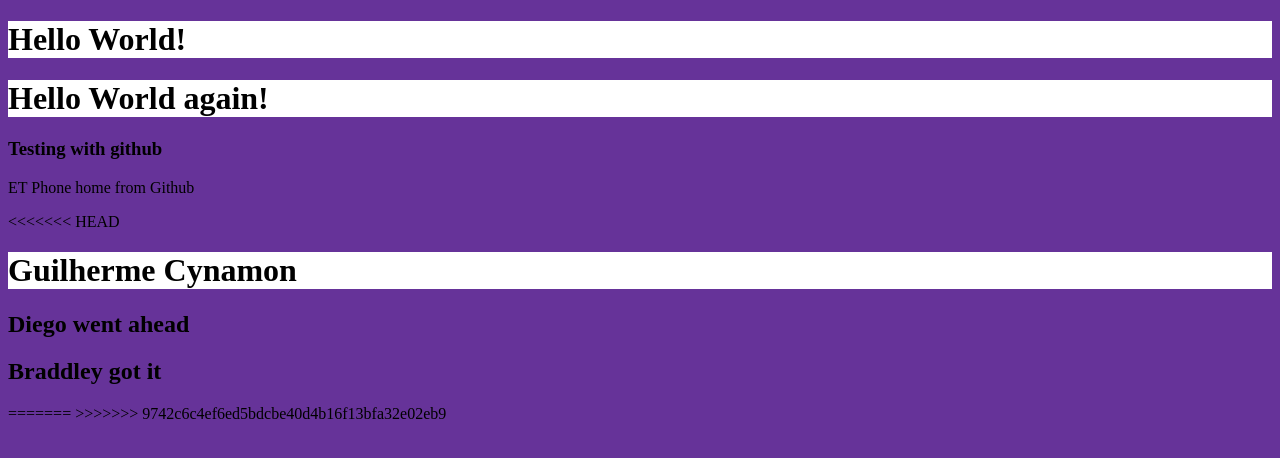
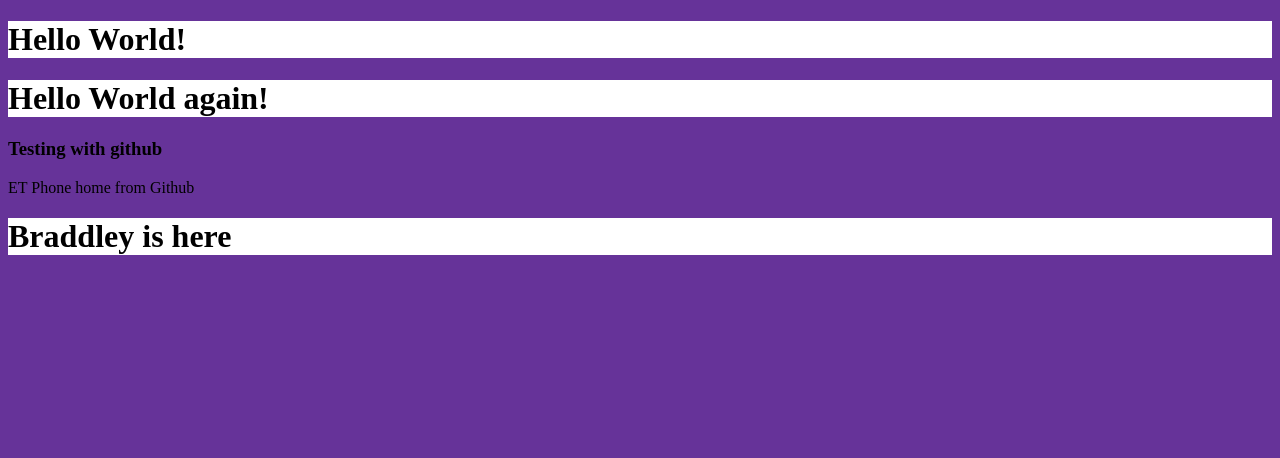
Before and after one commit to mobiobi/gittonight, a plain HTML site: page index.html in a window 1280 px wide. Drawn offline with Linux system fonts and the light colour scheme.

Commit message:
Braddley commit

```diff
--- a/index.html
+++ b/index.html
@@ -12,12 +12,7 @@
         <H1>Hello World again!</H1>
         <h3>Testing with github</h3>
         <p>ET Phone home from Github</p>
-<<<<<<< HEAD
-        <h1>Guilherme Cynamon</h1>
-        <h2>Diego went ahead</h2>
-        <h2>Braddley got it</h2>
-=======
->>>>>>> 9742c6c4ef6ed5bdcbe40d4b16f13bfa32e02eb9
+        <h1> Braddley is here</h1>
     </div>
 </body>
 </html>
```
